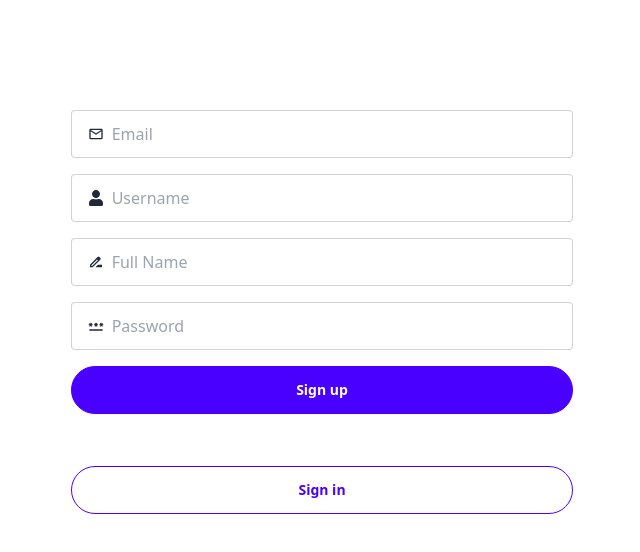
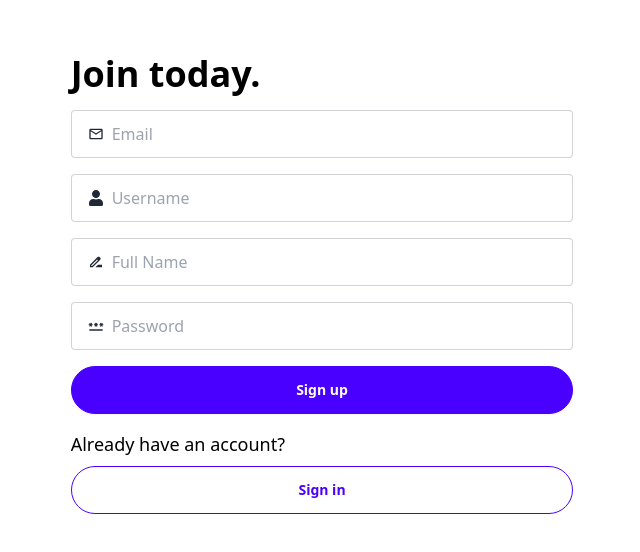
Before and after one commit to tung09hcm/SocialNetwork, a React (Vite) app in the folder frontend/: page /signup in a window 1280 px wide. Shown: the part 124-676 px from the top of the page, without its empty margins (318-958 px from the left). Built offline with nearby package versions, Linux system fonts and the light colour scheme; no server answers.

Commit message:
small changes in login and register ui

```diff
--- a/frontend/src/pages/auth/login/LoginPage.jsx
+++ b/frontend/src/pages/auth/login/LoginPage.jsx
@@ -56,14 +56,14 @@ const LoginPage = () => {
 	};
 
 	return (
-		<div className='max-w-screen-xl mx-auto flex h-screen'>
+		<div className='max-w-screen-xl mx-auto flex h-screen border-b border-gray-700'>
 			<div className='flex-1 hidden lg:flex items-center  justify-center'>
 				<XSvg className='lg:w-2/3 fill-white' />
 			</div>
 			<div className='flex-1 flex flex-col justify-center items-center'>
 				<form className='flex gap-4 flex-col' onSubmit={handleSubmit}>
 					<XSvg className='w-24 lg:hidden fill-white' />
-					<h1 className='text-4xl font-extrabold text-white'>{"Let's"} go.</h1>
+					<h1 className='text-4xl font-extrabold text-black'>{"Let's"} go.</h1>
 					<label className='input input-bordered rounded flex items-center gap-2'>
 						<MdOutlineMail />
 						<input
@@ -93,9 +93,9 @@ const LoginPage = () => {
 					{isError && <p className='text-red-500'>{error.message}</p>}
 				</form>
 				<div className='flex flex-col gap-2 mt-4'>
-					<p className='text-white text-lg'>{"Don't"} have an account?</p>
+					<p className='text-black text-lg'>{"Don't"} have an account?</p>
 					<Link to='/signup'>
-						<button className='btn rounded-full btn-primary text-white btn-outline w-full'>Sign up</button>
+						<button className='btn rounded-full btn-primary text-black btn-outline w-full'>Sign up</button>
 					</Link>
 				</div>
 			</div>
--- a/frontend/src/pages/auth/signup/SignUpPage.jsx
+++ b/frontend/src/pages/auth/signup/SignUpPage.jsx
@@ -60,11 +60,11 @@ const SignUpPage = () => {
 	};
 
 	return (
-		<div className='max-w-screen-xl mx-auto flex h-screen px-10'>
+		<div className='max-w-screen-xl mx-auto flex h-screen px-10 border-b border-gray-700'>
 			<div className='flex-1 flex flex-col justify-center items-center'>
 				<form className='lg:w-2/3  mx-auto md:mx-20 flex gap-4 flex-col' onSubmit={handleSubmit}>
 					<XSvg className='w-24 lg:hidden fill-white' />
-					<h1 className='text-4xl font-extrabold text-white'>Join today.</h1>
+					<h1 className='text-4xl font-extrabold text-black'>Join today.</h1>
 					<label className='input input-bordered rounded flex items-center gap-2'>
 						<MdOutlineMail />
 						<input
@@ -117,7 +117,7 @@ const SignUpPage = () => {
 					{isError && <p className='text-red-500'>{error.message}</p>}
 				</form>
 				<div className='flex flex-col lg:w-2/3 gap-2 mt-4'>
-					<p className='text-white text-lg'>Already have an account?</p>
+					<p className='text-black text-lg'>Already have an account?</p>
 					<Link to='/login'>
 						<button className='btn rounded-full btn-primary text-white btn-outline w-full'>Sign in</button>
 					</Link>
```
